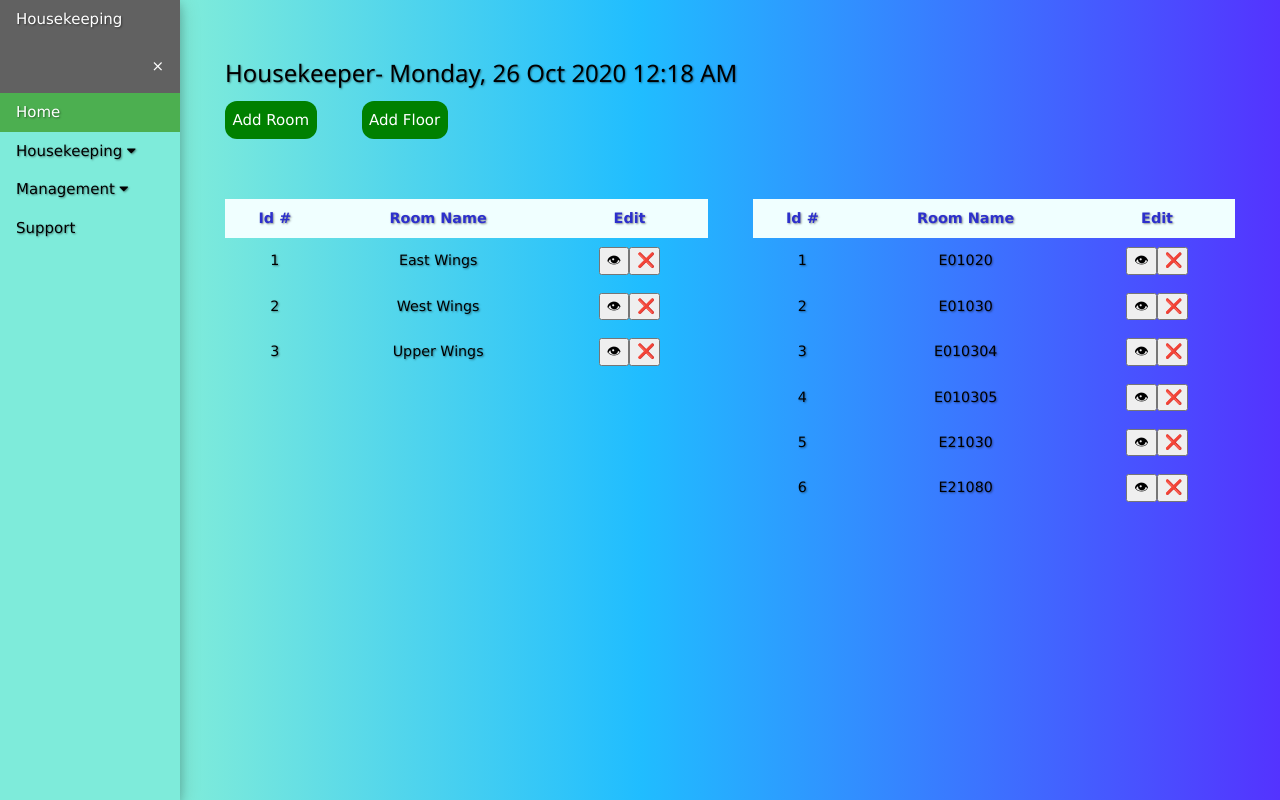
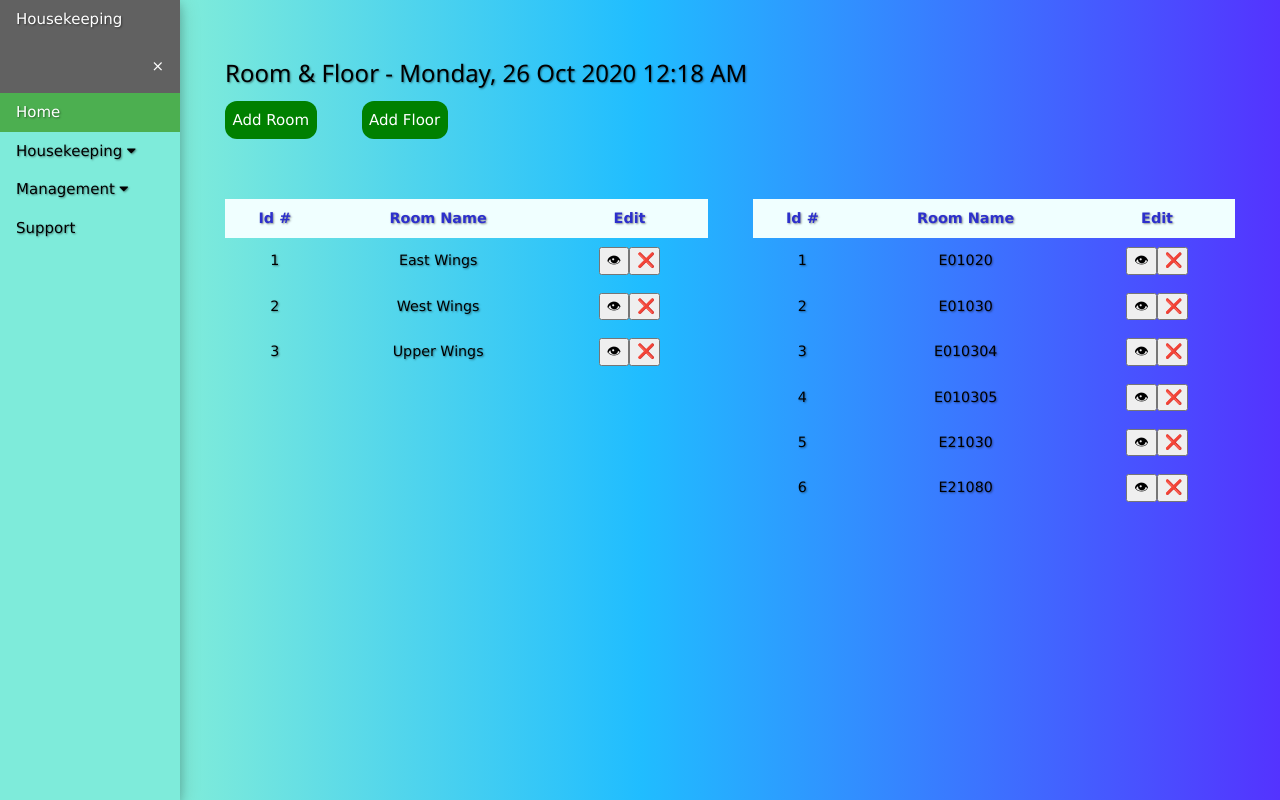
Before and after one commit to shuvra-matrix/-Housekeeping-Management-System-in-the-Hospitality-Industry, a Django app: page /rooms_and_floor/ in a window 1280 px wide. Run offline with Django 3.2, Linux system fonts and the light colour scheme; data comes from the database, SQL or seed files in the repository.

Commit message:
update room and floor

```diff
--- a/hms/templates/admins/rooms_and_floor.html
+++ b/hms/templates/admins/rooms_and_floor.html
@@ -7,7 +7,7 @@
     </div>
     <div class="room_main" style="overflow: auto;">
         <div class="">
-            <h3>Housekeeper- Monday, 26 Oct 2020 12:18 AM</h3>
+            <h3>Room & Floor - Monday, 26 Oct 2020 12:18 AM</h3>
         </div>
 
         <div>
```
